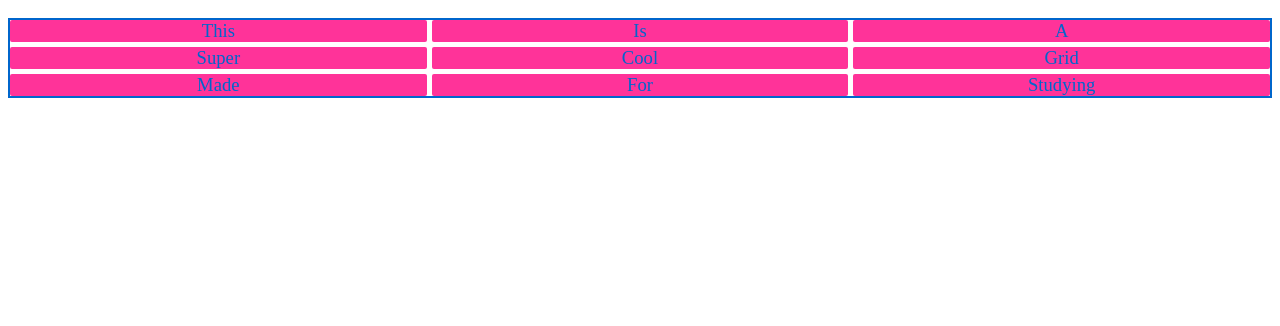
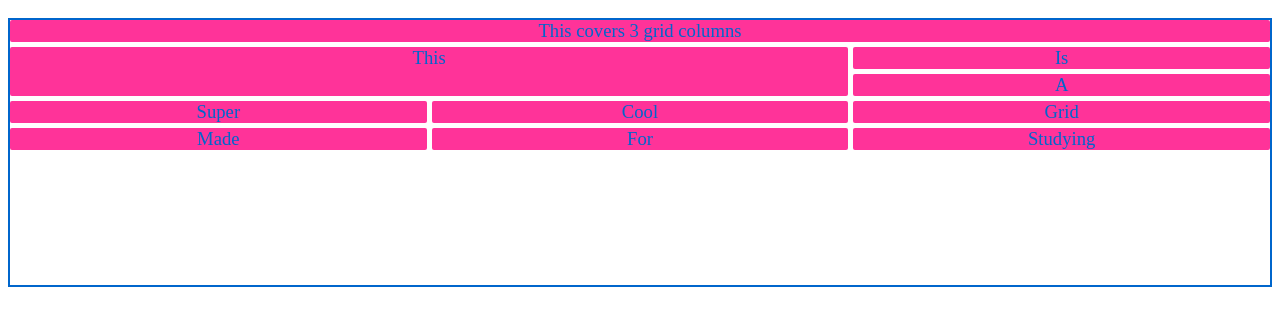
Before and after one commit to kevinlin9/Learning, a plain HTML site: page CSS Grid/index.html in a window 1280 px wide. Shown: the part 52-378 px from the top of the page. Drawn offline with Linux system fonts and the light colour scheme.

Commit message:
Updated with defining grid area and positioning.

```diff
--- a/CSS Grid/index.html
+++ b/CSS Grid/index.html
@@ -7,15 +7,16 @@
 	<body>
 		<h1 class = "title">Grid Container</h1>
 		<div class="container">
-			<span class="box">This</span>
-			<span class="box">Is</span>
-			<span class="box">A</span>
-			<span class="box">Super</span>
-			<span class="box">Cool</span>
-			<span class="box">Grid</span>
-			<span class="box">Made</span>
-			<span class="box">For</span>
-			<span class="box">Studying</span>
+			<span class="heading">This covers 3 grid columns</span>
+			<span class="one">This</span>
+			<span class="two">Is</span>
+			<span class="three">A</span>
+			<span class="four">Super</span>
+			<span class="five">Cool</span>
+			<span class="six">Grid</span>
+			<span class="seven">Made</span>
+			<span class="eight">For</span>
+			<span class="nine">Studying</span>
 		</div>
 
 	</body>
--- a/CSS Grid/style.css
+++ b/CSS Grid/style.css
@@ -7,7 +7,7 @@
   font-family: times new roman;
   display: grid;
 
-  grid-template-rows: repeat(3, 1fr);
+  grid-template-rows: repeat(10, 1fr);
   grid-template-columns: repeat(3, 1fr);
 
   grid-row-gap: 5px;
@@ -15,10 +15,41 @@
 
 
 }
-.box {
+span {
   background-color: #ff3399;
   border-radius: 2px;
 }
+.heading {
+  grid-area: 1 / 1 / 2 / 4;
+}
+.one {
+  grid-area: 2 / 1 / span 2 / span 2;
+}
+.two {
+
+}
+.three {
+
+}
+.four {
+
+}
+.five {
+
+}
+.six {
+
+}
+.seven {
+
+}
+.eight {
+
+}
+.nine {
+
+}
+
 .title {
   border: 2px solid #0066cc;
 
```
